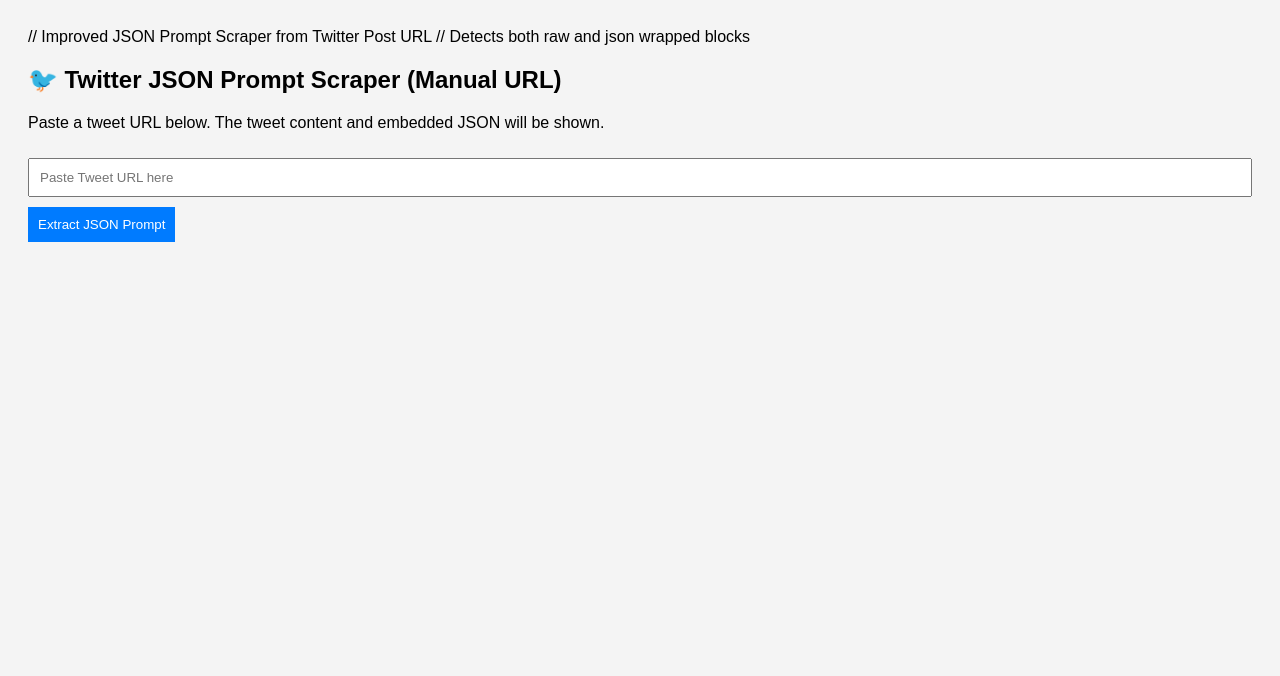
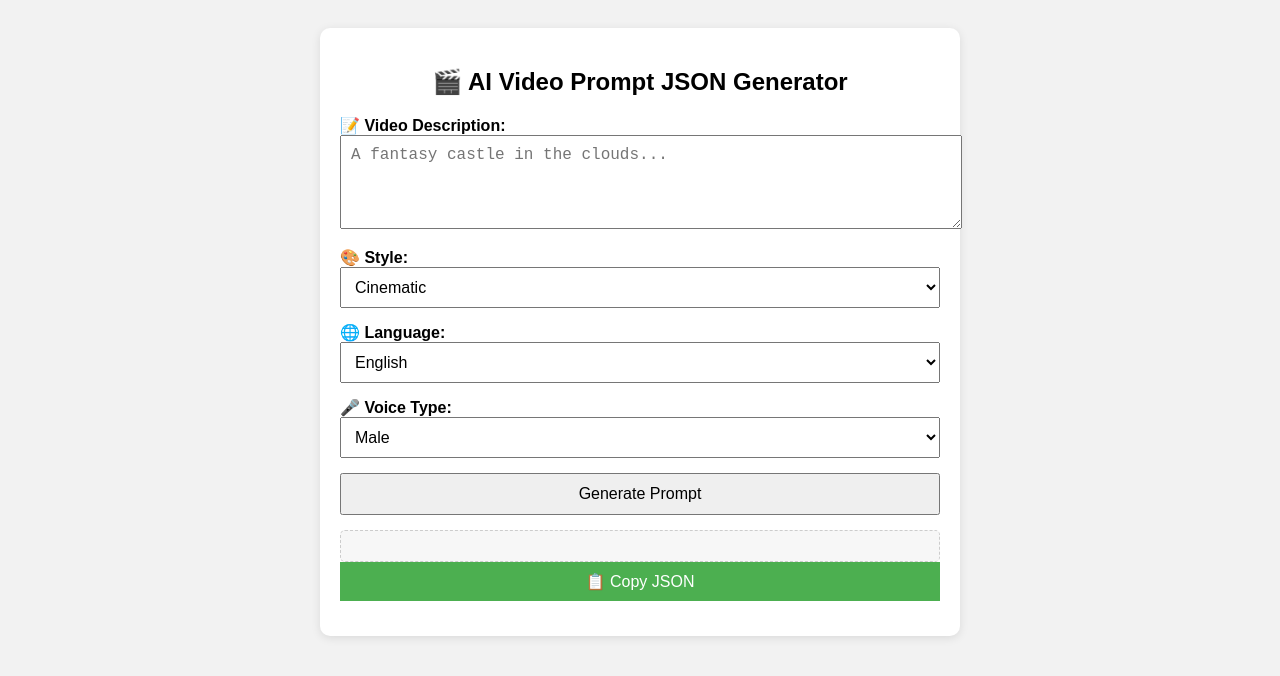
Before and after one commit to i7u7v7/JSON-Prompt-, a plain HTML site: page index.html in a window 1280 px wide. Drawn offline with Linux system fonts and the light colour scheme.

Commit message:
Update index.html

````diff
--- a/index.html
+++ b/index.html
@@ -1,76 +1,116 @@
-// Improved JSON Prompt Scraper from Twitter Post URL // Detects both raw and json wrapped blocks
-
 <!DOCTYPE html><html lang="en">
 <head>
   <meta charset="UTF-8">
-  <title>Twitter JSON Prompt Scraper</title>
   <meta name="viewport" content="width=device-width, initial-scale=1.0">
+  <title>AI Video JSON Prompt Generator</title>
   <style>
-    body { font-family: Arial, sans-serif; padding: 20px; background: #f4f4f4; }
-    textarea, input[type='text'] { width: 100%; padding: 10px; margin-top: 10px; }
-    button { margin-top: 10px; padding: 10px; background: #007bff; color: white; border: none; cursor: pointer; }
-    pre { background: #eee; padding: 10px; white-space: pre-wrap; word-wrap: break-word; border-left: 4px solid #007bff; }
-    .json-block { position: relative; margin-top: 20px; background: #fff; padding: 10px; border-radius: 8px; box-shadow: 0 1px 4px rgba(0,0,0,0.1); }
-    .copy-btn { position: absolute; top: 10px; right: 10px; background: #28a745; color: white; border: none; padding: 5px 10px; cursor: pointer; font-size: 12px; }
+    body {
+      font-family: Arial, sans-serif;
+      background: #f2f2f2;
+      padding: 20px;
+    }
+    .container {
+      max-width: 600px;
+      margin: auto;
+      background: #fff;
+      padding: 20px;
+      border-radius: 10px;
+      box-shadow: 0 2px 10px rgba(0, 0, 0, 0.1);
+    }
+    h2 {
+      text-align: center;
+    }
+    label {
+      font-weight: bold;
+    }
+    select, textarea, button {
+      width: 100%;
+      margin-bottom: 15px;
+      padding: 10px;
+      font-size: 16px;
+    }
+    #output {
+      background: #f7f7f7;
+      border: 1px dashed #ccc;
+      padding: 15px;
+      white-space: pre-wrap;
+      border-radius: 5px;
+    }
+    button.copy-btn {
+      background-color: #4CAF50;
+      color: white;
+      border: none;
+      cursor: pointer;
+    }
   </style>
 </head>
-<body><h2>🐦 Twitter JSON Prompt Scraper (Manual URL)</h2>
-<p>Paste a tweet URL below. The tweet content and embedded JSON will be shown.</p><input type="text" id="tweetUrl" placeholder="Paste Tweet URL here">
-<button onclick="extractJSON()">Extract JSON Prompt</button><div id="output"></div><script>
-  async function extractJSON() {
-    const url = document.getElementById("tweetUrl").value;
-    const output = document.getElementById("output");
-    output.innerHTML = "<p>Fetching tweet...</p>";
+<body>
+  <div class="container">
+    <h2>🎬 AI Video Prompt JSON Generator</h2>
+    <label for="description">📝 Video Description:</label>
+    <textarea id="description" rows="4" placeholder="A fantasy castle in the clouds..."></textarea><label for="style">🎨 Style:</label>
+<select id="style">
+  <option value="cinematic">Cinematic</option>
+  <option value="anime">Anime</option>
+  <option value="realistic">Realistic</option>
+  <option value="3d animation">3D Animation</option>
+  <option value="pixel art">Pixel Art</option>
+</select>
 
-    try {
-      const proxy = "https://api.allorigins.win/get?url=" + encodeURIComponent(url);
-      const res = await fetch(proxy);
-      const data = await res.json();
-      const html = data.contents;
+<label for="language">🌐 Language:</label>
+<select id="language">
+  <option value="english">English</option>
+  <option value="hindi">Hindi</option>
+  <option value="spanish">Spanish</option>
+  <option value="japanese">Japanese</option>
+  <option value="french">French</option>
+</select>
 
-      // Extract tweet text from og:description meta tag
-      const tweetMatch = html.match(/<meta name=\"description\" content=\"(.*?)\">/);
-      const rawText = tweetMatch ? tweetMatch[1].replace(/&quot;/g, '"').replace(/&amp;/g, '&') : "Tweet text not found.";
+<label for="voice">🎤 Voice Type:</label>
+<select id="voice">
+  <option value="male">Male</option>
+  <option value="female">Female</option>
+  <option value="boy">Boy</option>
+  <option value="girl">Girl</option>
+  <option value="toddler">Toddler</option>
+</select>
 
-      // Combine matches from ```json and raw { } blocks
-      let jsonBlocks = [];
+<button onclick="generateJSON()">Generate Prompt</button>
 
-      // Match triple backtick json blocks
-      const tripleMatch = [...html.matchAll(/```json[\s\n]*({[\s\S]*?})[\s\n]*```/gi)];
-      tripleMatch.forEach(m => jsonBlocks.push(m[1]));
+<div id="output"></div>
+<button class="copy-btn" onclick="copyPrompt()">📋 Copy JSON</button>
 
-      // Match raw blocks (a bit naive but works for single JSON object)
-      const rawMatches = [...html.matchAll(/({[\s\S]*?})/g)];
-      rawMatches.forEach(m => {
-        try {
-          const parsed = JSON.parse(m[1]);
-          jsonBlocks.push(JSON.stringify(parsed, null, 2));
-        } catch (_) {}
-      });
+  </div>  <script>
+    function generateJSON() {
+      const description = document.getElementById("description").value.trim();
+      const style = document.getElementById("style").value;
+      const language = document.getElementById("language").value;
+      const voice = document.getElementById("voice").value;
 
-      if (jsonBlocks.length === 0) {
-        output.innerHTML = "<p>No JSON prompt found in the tweet.</p>";
+      if (!description) {
+        alert("Please enter a video description.");
         return;
       }
 
-      output.innerHTML = '';
-      jsonBlocks.forEach((jsonStr, i) => {
-        const jsonId = `json${i}`;
-        output.innerHTML += `
-          <div class="json-block">
-            <p><strong>Tweet Preview:</strong><br>${rawText}</p>
-            <button class="copy-btn" onclick="copyToClipboard('${jsonId}')">Copy JSON</button>
-            <pre id="${jsonId}">${jsonStr}</pre></div>
-    `;
-  });
-} catch (err) {
-  output.innerHTML = `<p style='color:red;'>Error fetching or parsing tweet. Try public tweet URLs only.</p>`;
-  console.error(err);
-}
+      const jsonPrompt = {
+        prompt: description,
+        style: style,
+        language: language,
+        voice: voice
+      };
 
-}
+      document.getElementById("output").innerText = JSON.stringify(jsonPrompt, null, 2);
+    }
 
-function copyToClipboard(id) { const text = document.getElementById(id).innerText; navigator.clipboard.writeText(text).then(() => { alert("Copied to clipboard!"); }); } </script>
-
-</body>
+    function copyPrompt() {
+      const output = document.getElementById("output").innerText;
+      if (!output) {
+        alert("No JSON to copy.");
+        return;
+      }
+      navigator.clipboard.writeText(output)
+        .then(() => alert("Copied!"))
+        .catch(() => alert("Copy failed!"));
+    }
+  </script></body>
 </html>
````
